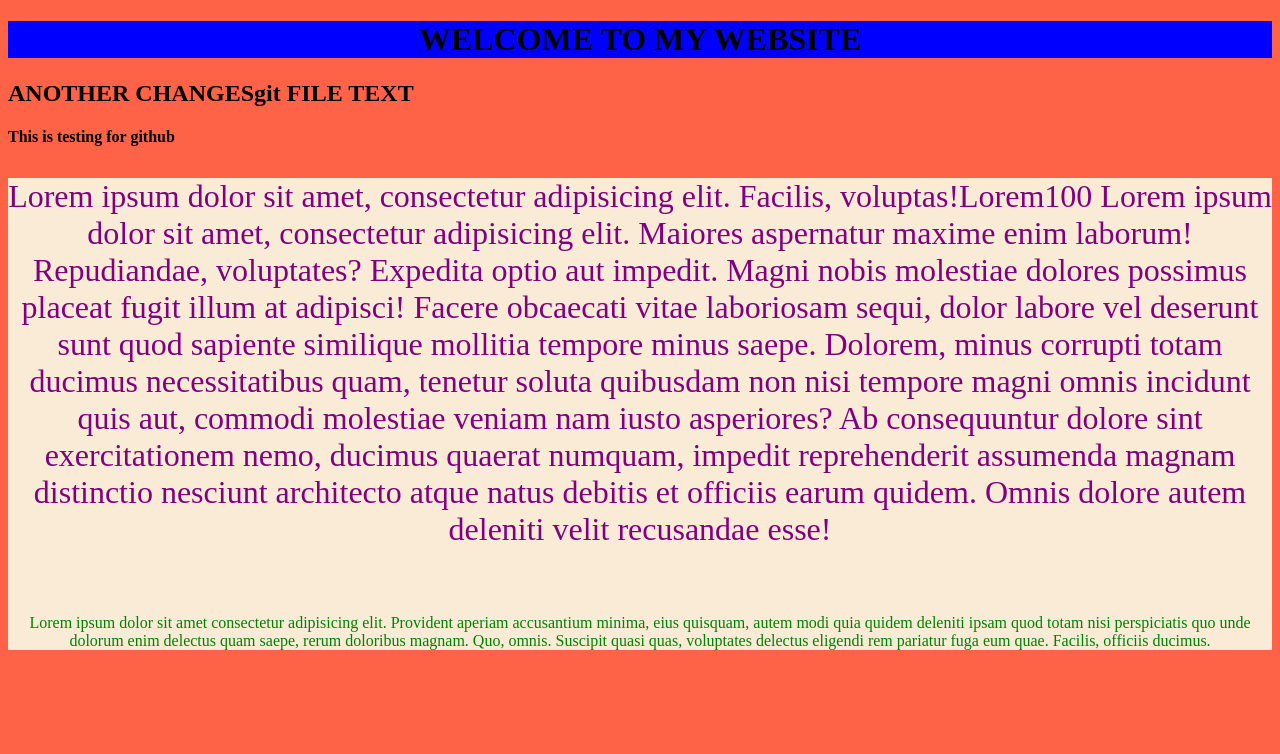
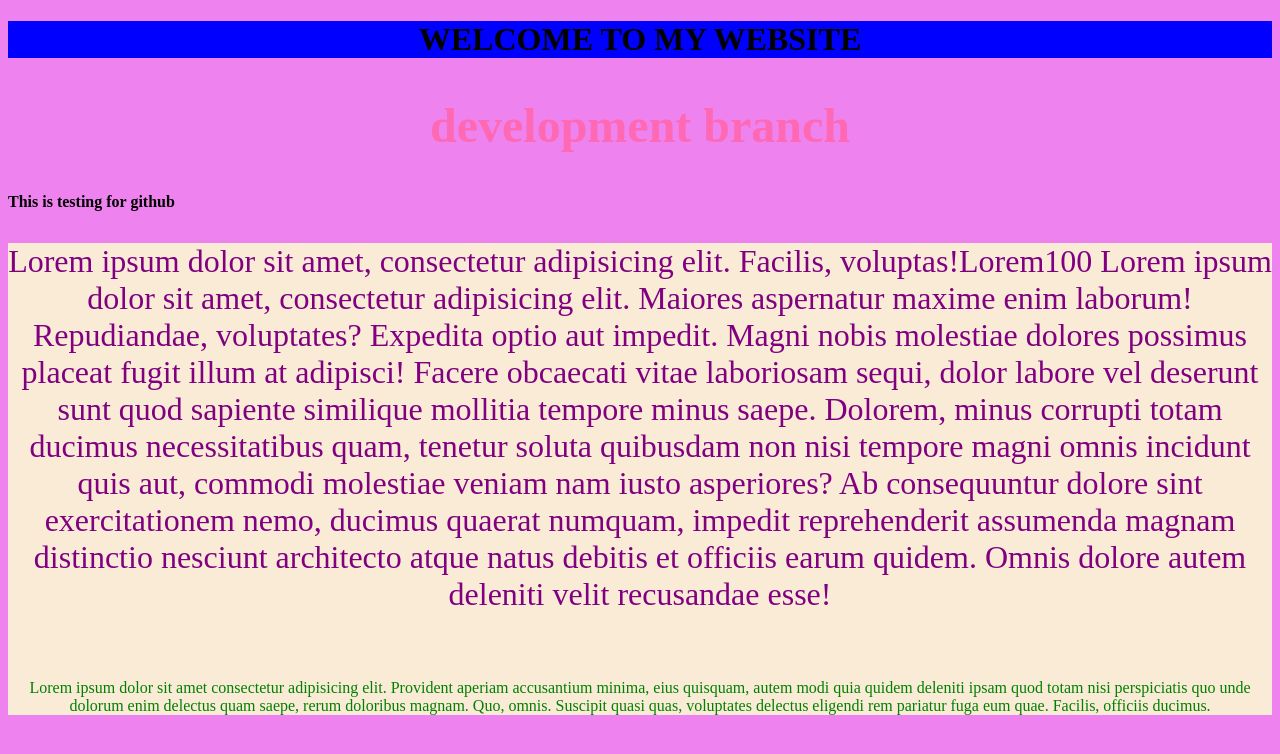
Before and after one commit to nayan279/MyTestWebsite, a plain HTML site: page index.html in a window 1280 px wide. Drawn offline with Linux system fonts and the light colour scheme; a script that the page names is missing.

Commit message:
new change

```diff
--- a/index.html
+++ b/index.html
@@ -10,7 +10,7 @@
 </head>
 <body>
     <h1 id="heading">WELCOME TO MY WEBSITE</h1>
-    <h2>ANOTHER CHANGESgit FILE TEXT</h2>
+    <h2>development branch</h2>
     <h4>This is testing for github</h4>
     <div class="paragraphs">
     <p class="first">Lorem ipsum dolor sit amet, consectetur adipisicing elit. Facilis, voluptas!Lorem100 Lorem ipsum dolor sit amet, consectetur adipisicing elit. Maiores aspernatur maxime enim laborum! Repudiandae, voluptates? Expedita optio aut impedit. Magni nobis molestiae dolores possimus placeat fugit illum at adipisci! Facere obcaecati vitae laboriosam sequi, dolor labore vel deserunt sunt quod sapiente similique mollitia tempore minus saepe. Dolorem, minus corrupti totam ducimus necessitatibus quam, tenetur soluta quibusdam non nisi tempore magni omnis incidunt quis aut, commodi molestiae veniam nam iusto asperiores? Ab consequuntur dolore sint exercitationem nemo, ducimus quaerat numquam, impedit reprehenderit assumenda magnam distinctio nesciunt architecto atque natus debitis et officiis earum quidem. Omnis dolore autem deleniti velit recusandae esse!</p>
--- a/main.css
+++ b/main.css
@@ -5,7 +5,13 @@
 }
 
 body {
-  background-color: tomato;
+  background-color: violet;
+}
+
+h2 {
+  text-align: center;
+  font-size: 3em;
+  color: hotpink;
 }
 
 .paragraphs{
```
